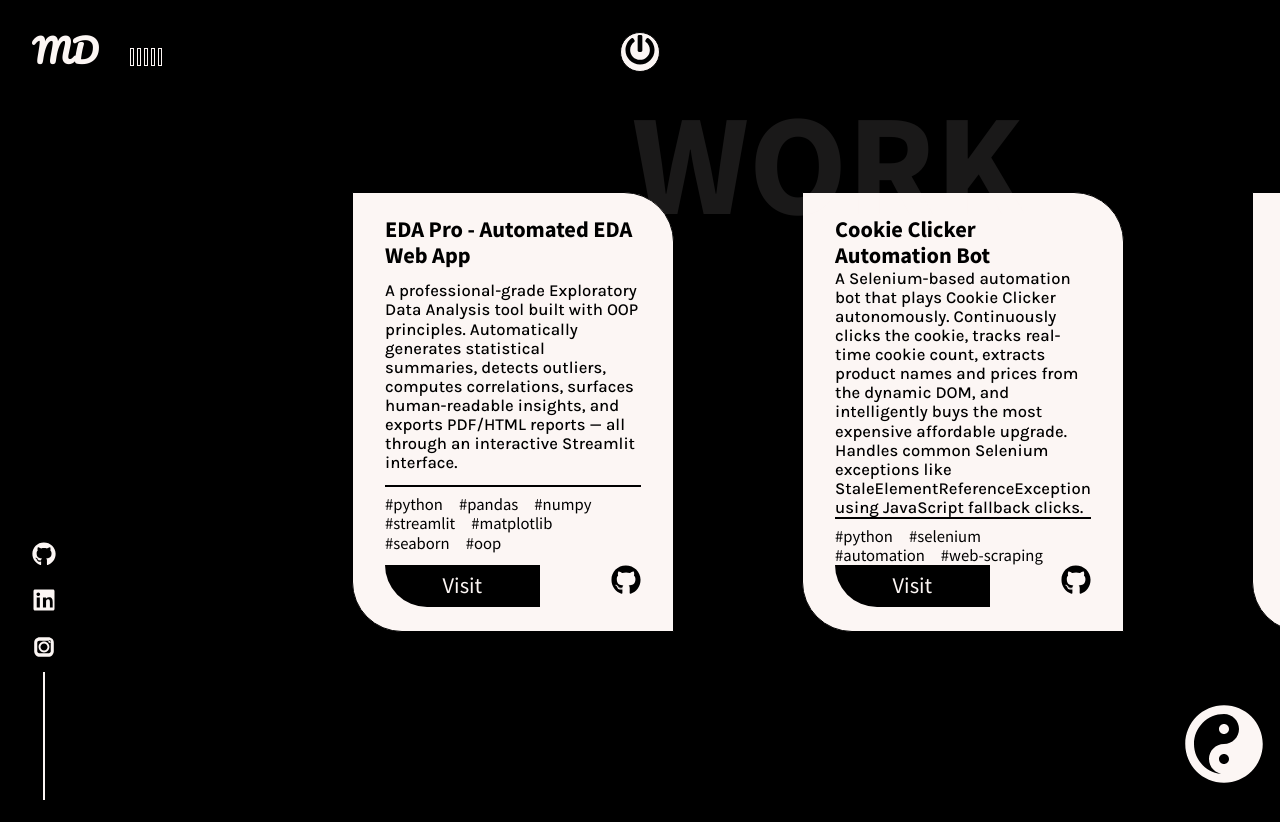
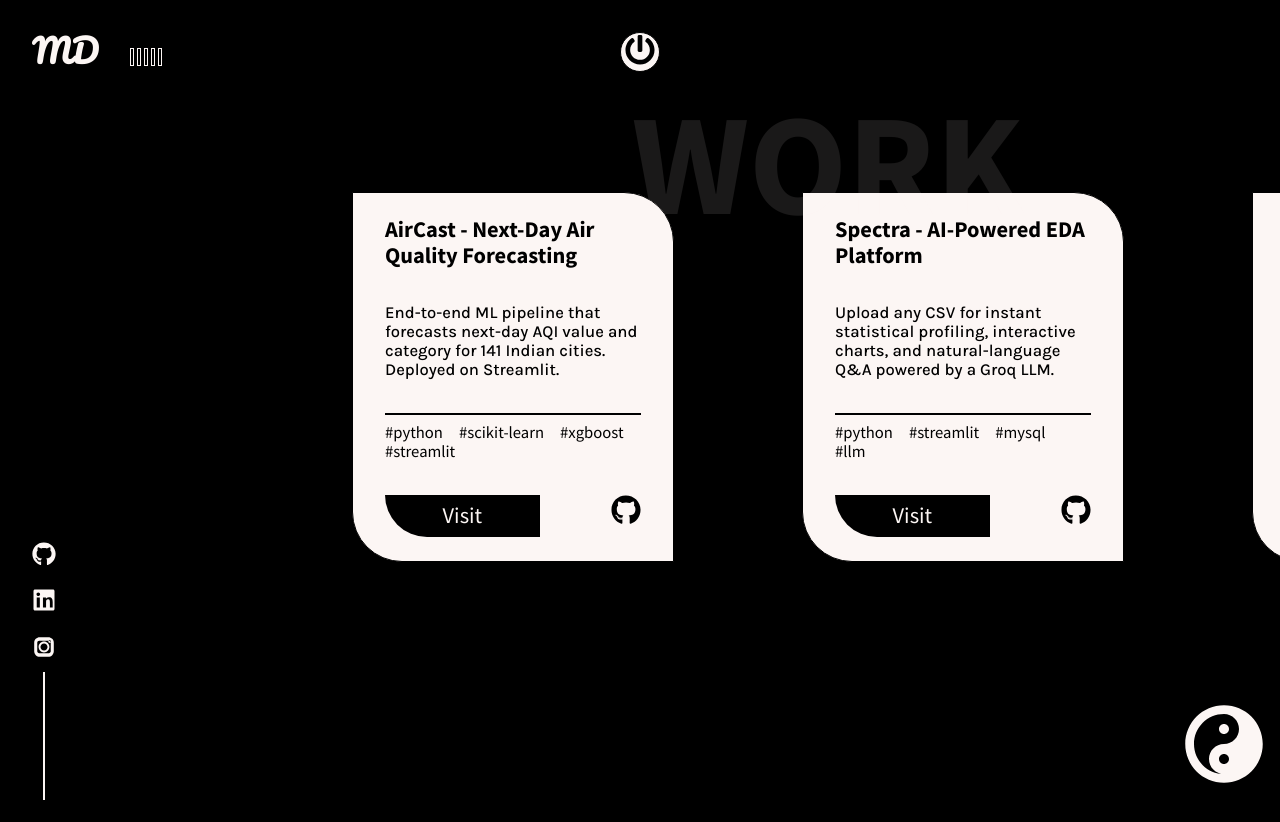
Before and after one commit to Manglam11/portfolio_website, a React (Create React App) app: page /work in a window 1280 px wide. Shown: the top 822 px of the page. Built offline with nearby package versions, Linux system fonts and the light colour scheme.

Commit message:
feat(work): rebuild showcase around data/ML projects
Lead with AirCast, Spectra, Taska, Binance bot and lead-gen pipeline. Drop EDA Pro (superseded by Spectra) and beginner game projects. Trim descriptions and tags to one line so cards don't overflow.

```diff
--- a/src/data/WorkData.js
+++ b/src/data/WorkData.js
@@ -3,102 +3,72 @@
 export const Work = [
   {
     id: 1,
-    name: "EDA Pro - Automated EDA Web App",
+    name: "AirCast - Next-Day Air Quality Forecasting",
     description:
-      "A professional-grade Exploratory Data Analysis tool built with OOP principles. Automatically generates statistical summaries, detects outliers, computes correlations, surfaces human-readable insights, and exports PDF/HTML reports — all through an interactive Streamlit interface.",
-    tags: [
-      "python",
-      "pandas",
-      "numpy",
-      "streamlit",
-      "matplotlib",
-      "seaborn",
-      "oop",
-    ],
+      "End-to-end ML pipeline that forecasts next-day AQI value and category for 141 Indian cities. Deployed on Streamlit.",
+    tags: ["python", "scikit-learn", "xgboost", "streamlit"],
 
-    demo: "https://eda-pro-manglam.streamlit.app/",
-    github: "https://github.com/Manglam11/eda_pro",
+    demo: "https://aircast-manglam.streamlit.app",
+    github: "https://github.com/Manglam11/air_cast",
   },
   {
     id: 2,
-    name: "Cookie Clicker Automation Bot",
+    name: "Spectra - AI-Powered EDA Platform",
     description:
-      "A Selenium-based automation bot that plays Cookie Clicker autonomously. Continuously clicks the cookie, tracks real-time cookie count, extracts product names and prices from the dynamic DOM, and intelligently buys the most expensive affordable upgrade. Handles common Selenium exceptions like StaleElementReferenceException using JavaScript fallback clicks.",
-    tags: ["python", "selenium", "automation", "web-scraping"],
+      "Upload any CSV for instant statistical profiling, interactive charts, and natural-language Q&A powered by a Groq LLM.",
+    tags: ["python", "streamlit", "mysql", "llm"],
 
-    demo: "",
-    github: "https://github.com/Manglam11/cookie_palying_bot",
+    demo: "https://spectra-v01.streamlit.app/",
+    github: "https://github.com/Manglam11/spectra",
   },
   {
     id: 3,
+    name: "Taska - Smart Task Management System",
+    description:
+      "Full-stack Flask + PostgreSQL task manager with auth, real-time WebSocket updates, and a Pandas analytics dashboard.",
+    tags: ["python", "flask", "postgresql", "websockets"],
+
+    demo: "https://taska-2noj.onrender.com",
+    github: "https://github.com/Manglam11/Taska",
+  },
+  {
+    id: 4,
+    name: "Binance Futures Testnet Trading Bot",
+    description:
+      "Production-grade CLI for MARKET, LIMIT, and STOP-LIMIT orders on the Binance Futures Testnet via signed REST calls.",
+    tags: ["python", "rest-api", "typer", "automation"],
+
+    demo: "",
+    github: "https://github.com/Manglam11/binance-futures-testnet-bot",
+  },
+  {
+    id: 5,
+    name: "Lead Generation Automation",
+    description:
+      "Automated pipeline that pulls developer leads from the GitHub API, cleans them with Pandas, and exports to Excel.",
+    tags: ["python", "pandas", "github-api", "automation"],
+
+    demo: "",
+    github: "https://github.com/Manglam11/lead_gen_automation",
+  },
+  {
+    id: 6,
     name: "Deal Finder - Amazon Price Tracker",
     description:
-      "A Python automation tool that scrapes live product prices from Amazon and sends an HTML email alert when the price drops below a target value. Automated to run daily using GitHub Actions, with secure credential management via environment variables.",
-    tags: [
-      "python",
-      "beautifulsoup",
-      "requests",
-      "web-scraping",
-      "automation",
-      "smtplib",
-    ],
+      "Scrapes live Amazon prices and emails an alert when a product drops below your target. Runs daily via GitHub Actions.",
+    tags: ["python", "beautifulsoup", "web-scraping", "automation"],
 
     demo: "",
     github: "https://github.com/Manglam11/deal_finder",
   },
-
   {
-    id: 4,
+    id: 7,
     name: "Stock News Alert System",
     description:
-      "A Python automation system that monitors stock price movements using the Alpha Vantage API and sends real-time WhatsApp alerts with relevant news articles when the price change exceeds a set threshold. Combines financial data analysis, news aggregation, and the WhatsApp Cloud API.",
-    tags: [
-      "python",
-      "requests",
-      "alpha-vantage-api",
-      "news-api",
-      "whatsapp-api",
-      "automation",
-    ],
+      "Monitors stock moves via the Alpha Vantage API and sends WhatsApp alerts with relevant news on large price swings.",
+    tags: ["python", "rest-api", "whatsapp-api", "automation"],
 
     demo: "",
     github: "https://github.com/Manglam11/trading_news_alert",
   },
-
-  {
-    id: 5,
-    name: "Rain Alert - Weather Notification Bot",
-    description:
-      "A Python script that fetches hourly weather forecasts from the OpenWeather API, detects rain-related conditions using weather ID codes, and automatically sends a WhatsApp alert to carry an umbrella. Secure credential management using python-dotenv.",
-    tags: [
-      "python",
-      "openweather-api",
-      "whatsapp-api",
-      "automation",
-      "rest-api",
-    ],
-
-    demo: "",
-    github: "https://github.com/Manglam11/rain_alert_sms",
-  },
-  {
-    id: 6,
-    name: "India States Guessing Game",
-    description:
-      "An interactive Python game that helps users learn Indian states by guessing their names on a map. Built using Turtle graphics and Pandas for data handling.",
-    tags: ["python", "turtle", "pandas"],
-
-    demo: "",
-    github: "https://github.com/Manglam11/state_guessing_game",
-  },
-  {
-    id: 7,
-    name: "Turtle Crossing Game",
-    description:
-      "A classic arcade-style crossing game built in Python using OOP concepts. Includes increasing difficulty, collision detection, and smooth gameplay logic.",
-    tags: ["python", "oop", "game-dev"],
-
-    demo: "",
-    github: "https://github.com/Manglam11/turtle_crossing",
-  },
 ];
```
